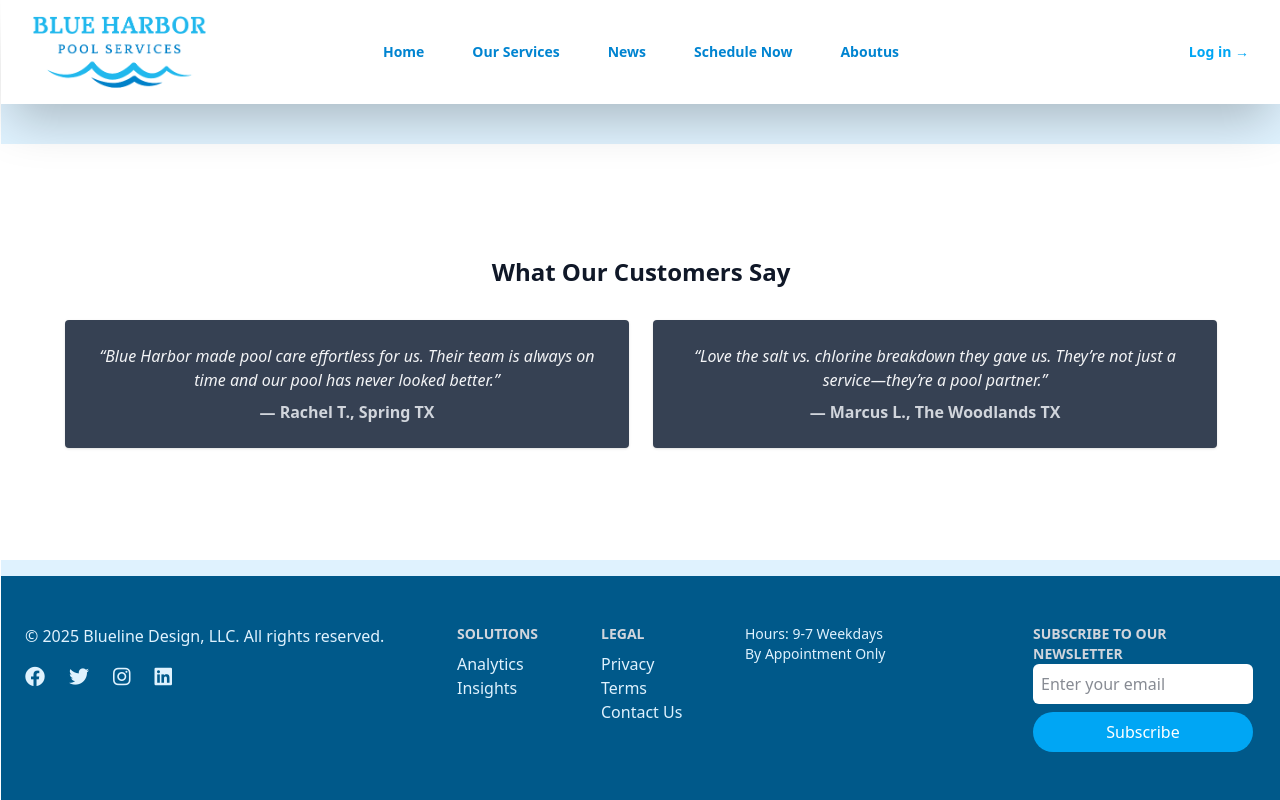
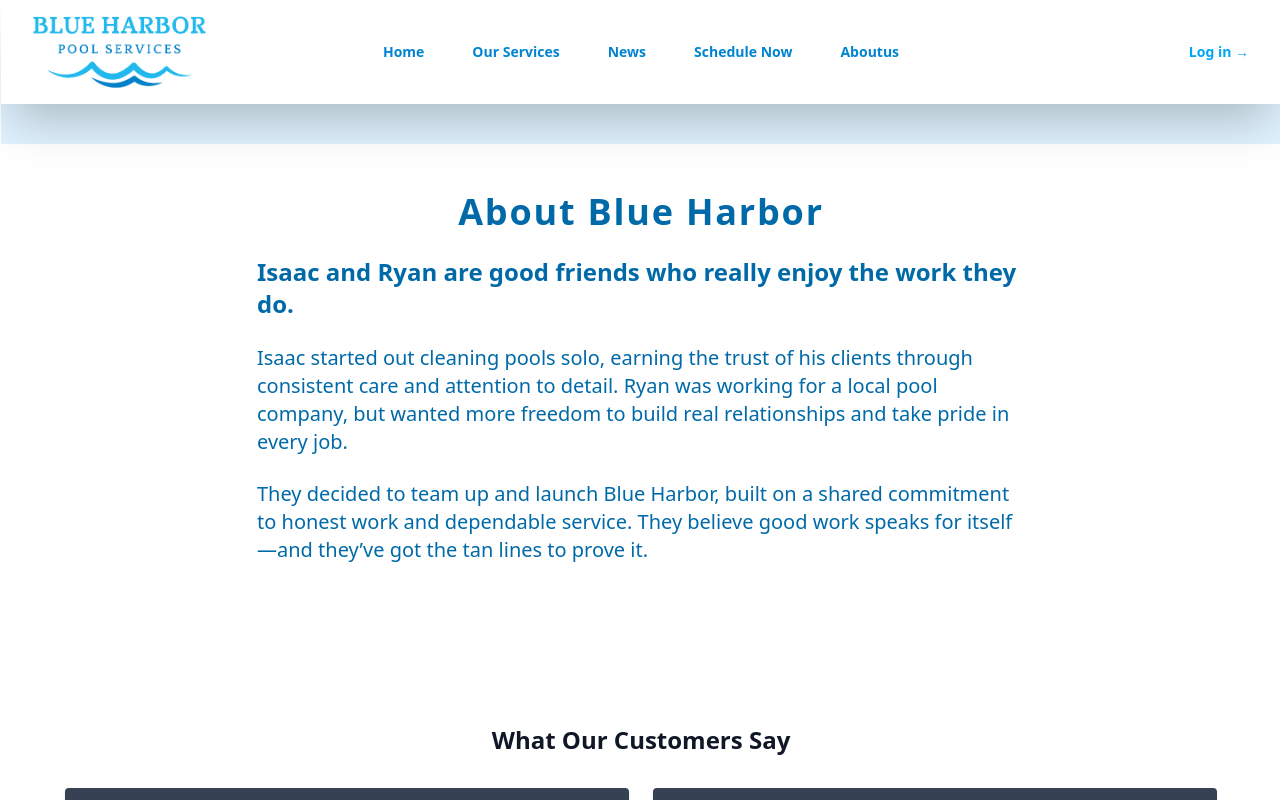
Before and after one commit to Harris-jlr/blueharbor, a Vue app: page /about in a window 1280 px wide. Shown: the top 800 px of the page. Built offline with nearby package versions, Linux system fonts and the light colour scheme.

Commit message:
updated about us

```diff
--- a/src/contents/AboutUs.vue
+++ b/src/contents/AboutUs.vue
@@ -1,6 +1,20 @@
 <template>
    <!-- NOTES FOR BOOKING APPOINTMENTS -->
    <div class="bg-white mt-10">
+     <!-- Title -->
+      <h2 class="text-center mb-6 pt-12 text-sky-700 font-bold text-4xl leading-10 tracking-wider">
+        About Blue Harbor
+      </h2>
+
+      <!-- Description & CTA -->
+      <h3 class=" text-sky-700 max-w-3xl mx-auto font-bold text-2xl">
+       Isaac and Ryan are good friends who really enjoy the work they do.
+       </h3>
+       <p class="text-sky-700 max-w-3xl mx-auto text-xl mb-6 pt-6">Isaac started out cleaning pools solo, earning the trust of his clients through consistent care and attention to detail. Ryan was working for a local pool company, but wanted more freedom to build real relationships and take pride in every job.</p>
+       <p class="text-sky-700 max-w-3xl mx-auto text-xl mb-6 pb-6">They decided to team up and launch Blue Harbor, built on a shared commitment to honest work and dependable service. They believe good work speaks for itself—and they’ve got the tan lines to prove it.
+      </p>
+
+
       <section class="text-center py-12 px-6">
 
         <!-- Testimonials -->
--- a/src/contents/PoolServices.vue
+++ b/src/contents/PoolServices.vue
@@ -14,7 +14,7 @@
       </p>
 
       <!-- Services Cards -->
-    <section class="max-w-6xl mx-auto mt-20 px-6 grid grid-cols-1 sm:grid-cols-2 md:grid-cols-3 xl:grid-cols-4 min-w-300 xl:min-w-400 gap-10">
+    <section class="max-w-6xl mx-auto mt-20 px-6 grid grid-cols-1 sm:grid-cols-2 md:grid-cols-3 xl:grid-cols-4 min-w-300 xl:min-w-500 gap-10">
       <div
         v-for="(card, index) in cards"
         :key="index"
```
